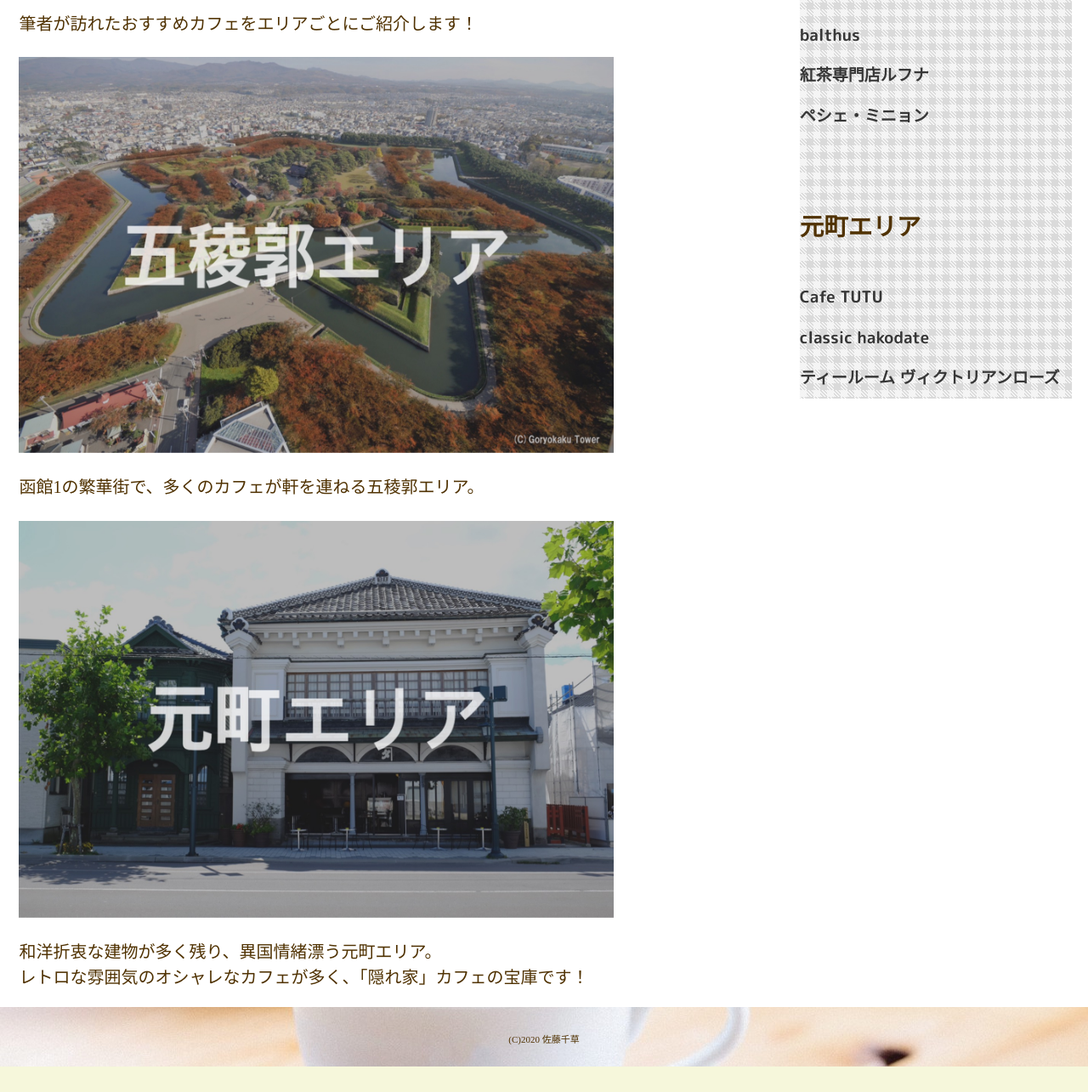
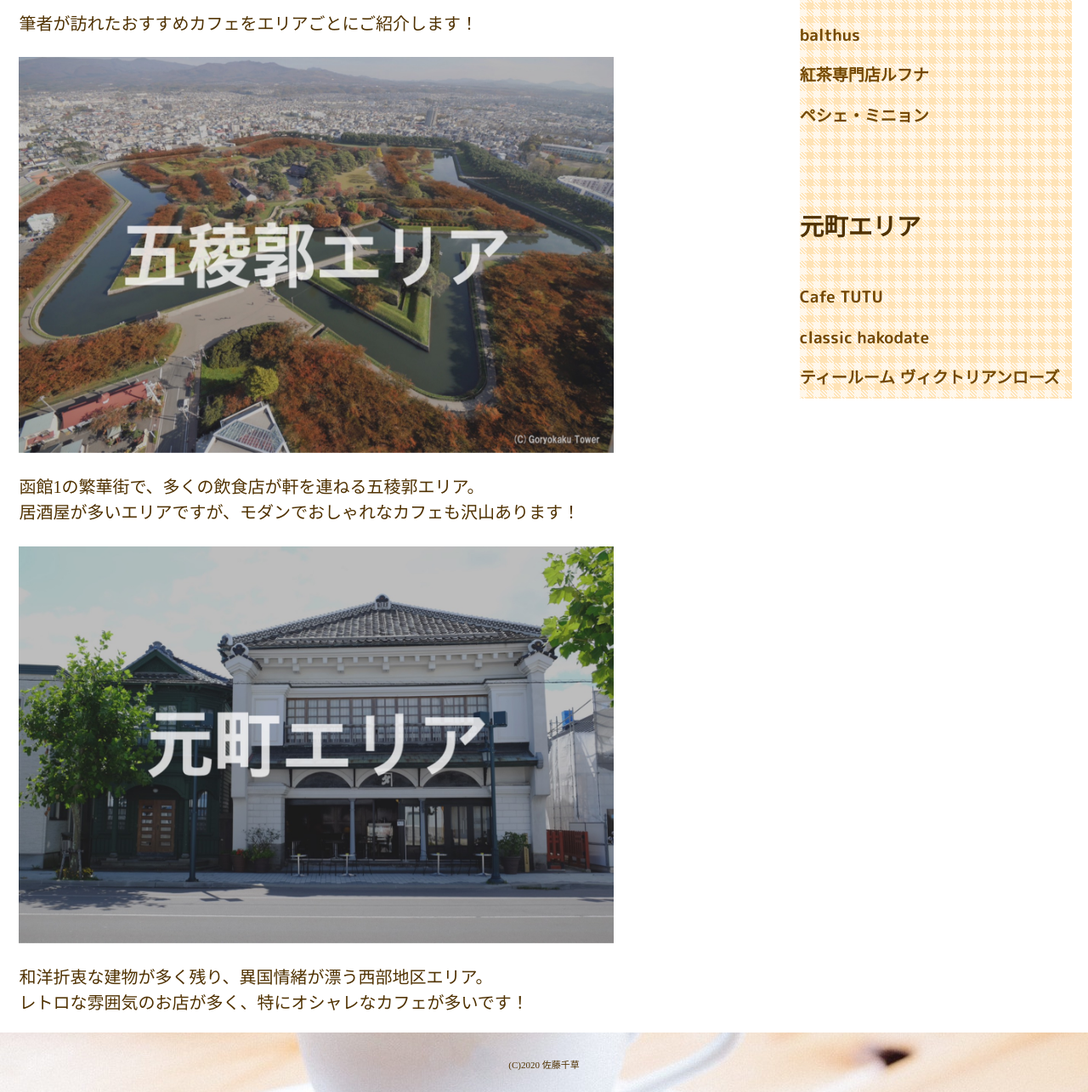
Before and after one commit to satou-chigusa1231/.hakomogu, a plain HTML site: page cafe.html in a window 1280 px wide. Shown: the part 296-1581 px from the top of the page at 85% size. Before the commit the page ends 1551 px from the top, so only its background shows below. Drawn offline with Linux system fonts and the light colour scheme.

```diff
--- a/cafe.html
+++ b/cafe.html
@@ -16,6 +16,7 @@
 	</div>
     <nav>
 	  <ul class="global-nav">
+		<li><a href="index.html">ホーム</a></li>
 		<li><a href="lunch.html">ランチ</a></li>
 		<li><a href="cafe.html">カフェ</a></li>
 		<li><a href="contact.html">お問い合わせ</a></li>
@@ -31,13 +32,13 @@
 			  <section>
 			  <h2><a href="cafe_goryoukaku.html"><img src="img/goryoukaku2__21938178.jpg"　id="cafe_goeyoukaku"
 			   width="700" alt="ランチ"></a></h2>
-			  <p>函館1の繁華街で、多くのカフェが軒を連ねる五稜郭エリア。<br>
+			  <p>函館1の繁華街で、多くの飲食店が軒を連ねる五稜郭エリア。<br>居酒屋が多いエリアですが、モダンでおしゃれなカフェも沢山あります！
 			    </p>
 		  </section>
 
 			  <section>
 			  <h2><a href="cafe_motomachi.html"><img src="img/motomachi2__21938180.jpg" width="700" alt="カフェ"></a></h2>
-			  <p>和洋折衷な建物が多く残り、異国情緒漂う元町エリア。<br>レトロな雰囲気のオシャレなカフェが多く、「隠れ家」カフェの宝庫です！</p>
+			  <p>和洋折衷な建物が多く残り、異国情緒が漂う西部地区エリア。<br> レトロな雰囲気のお店が多く、特にオシャレなカフェが多いです！&nbsp;</p>
 			  </section>
 	    </div>
 
--- a/css/style.css
+++ b/css/style.css
@@ -51,7 +51,7 @@
 
 .global-nav {
 	margin-top: 10px;
-    margin-left: 37%;
+    margin-left: 34%;
 }
 
 .global-nav li {
@@ -177,12 +177,12 @@
 	line-height: 2.5;
 	font-size: 19px;
 	margin-right: 1.5%;
-	background-color: #DADADA;
+	background-color: #FFE3B6;
 	background-image: url("../img/haikei256gridWovenCheck8-16.png");
 }
 
 .sidebar a {
-	color: #373737;
+	color: #744902;
 	font-weight: bold;
 	font-family: 'M PLUS Rounded 1c', sans-serif;
 }
```
Also changed, not shown: cafe_goryoukaku.html (+1 -0 lines), cafe_motomachi.html (+1 -0 lines), contact.html (+1 -0 lines), index.html (+1 -0 lines), lunch.html (+2 -1 lines), lunch_goryoukaku.html (+1 -0 lines).
